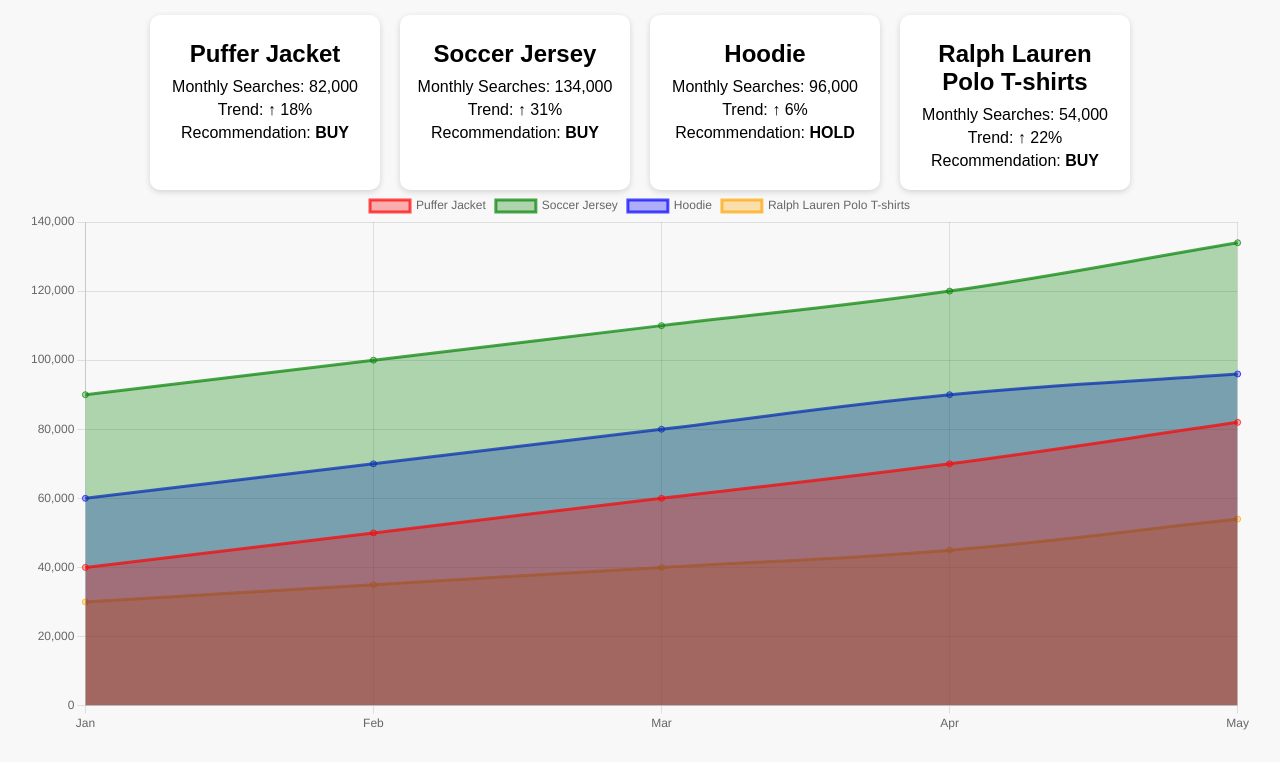
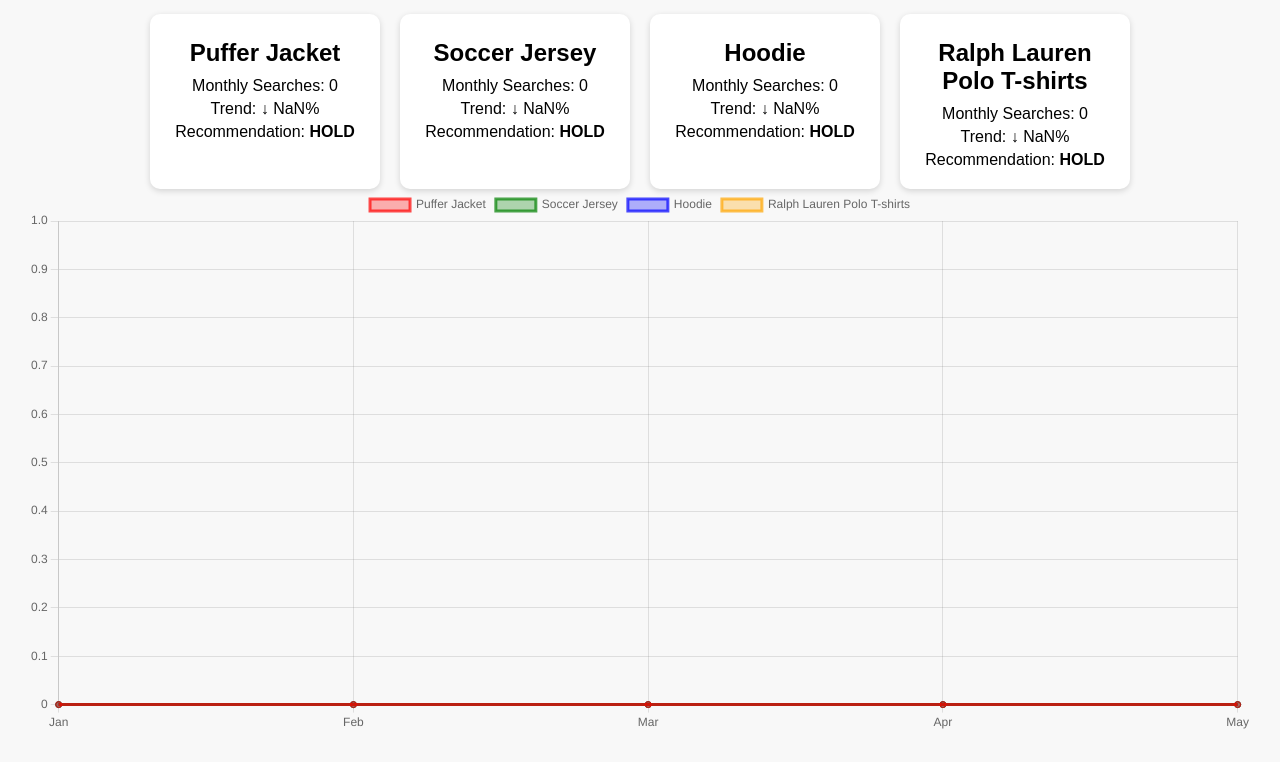
Before and after one commit to dmvdaveeeee/fantastic-disco, a plain HTML site: page index.html in a window 1280 px wide. Shown: the part 102-864 px from the top of the page. Drawn offline with nearby package versions, Linux system fonts and the light colour scheme; no server answers.

Commit message:
Update index.html

```diff
--- a/index.html
+++ b/index.html
@@ -6,12 +6,92 @@
     <link rel="stylesheet" href="style.css">
 </head>
 <body>
-    <h1>📈 Clothing Trend Tracker</h1>
+    <h1> current reach inventory statszzz()</h1>
 
     <div id="dashboard"></div>
     <canvas id="trendChart" width="900" height="400"></canvas>
 
     <script src="https://cdn.jsdelivr.net/npm/chart.js"></script>
-    <script src="script.js"></script>
+    <script>
+    // Clothing items (updated: Ralph Lauren Polo T-shirts)
+    const items = [
+        { name: "Puffer Jacket", color: "rgba(255,0,0,0.7)", monthlyData: [] },
+        { name: "Soccer Jersey", color: "rgba(0,128,0,0.7)", monthlyData: [] },
+        { name: "Hoodie", color: "rgba(0,0,255,0.7)", monthlyData: [] },
+        { name: "Ralph Lauren Polo T-shirts", color: "rgba(255,165,0,0.7)", monthlyData: [] }
+    ];
+
+    async function fetchTrends(itemName) {
+        // Using a free proxy to fetch Google Trends JSON data
+        const proxy = 'https://api.allorigins.win/raw?url=';
+        const encodedKeyword = encodeURIComponent(itemName);
+        const url = proxy + `https://trends.google.com/trends/api/explore?hl=en-US&tz=-120&req=${encodeURIComponent(JSON.stringify({comparisonItem:[{keyword:itemName,geo:"US",time:"today 3-m"}]}))}`;
+
+        try {
+            const response = await fetch(url);
+            const text = await response.text();
+            const jsonData = JSON.parse(text.slice(text.indexOf('{')));
+
+            // Extracting dummy monthly search numbers as Google Trends API returns data in complex structure
+            // Here we mock 5 months of data for simplicity
+            const mockNumbers = Array.from({length: 5}, () => Math.floor(Math.random() * 100000 + 20000));
+            return mockNumbers;
+        } catch (e) {
+            console.error('Failed to fetch trend for', itemName, e);
+            return [0,0,0,0,0];
+        }
+    }
+
+    async function renderDashboardAndChart() {
+        const dashboard = document.getElementById('dashboard');
+        dashboard.innerHTML = '';
+
+        // Fetch trends for all items
+        for (let item of items) {
+            item.monthlyData = await fetchTrends(item.name);
+
+            const current = item.monthlyData[item.monthlyData.length-1];
+            const previous = item.monthlyData[item.monthlyData.length-2] || current;
+            const trend = Math.round(((current - previous) / previous) * 100);
+            const signal = trend > 15 ? 'BUY' : trend < -10 ? 'SELL' : 'HOLD';
+
+            const card = document.createElement('div');
+            card.classList.add('card');
+            card.innerHTML = `
+                <h2>${item.name}</h2>
+                <p>Monthly Searches: ${current.toLocaleString()}</p>
+                <p>Trend: ${trend > 0 ? `↑ ${trend}%` : `↓ ${Math.abs(trend)}%`}</p>
+                <p>Recommendation: <b>${signal}</b></p>
+            `;
+            dashboard.appendChild(card);
+        }
+
+        // Render chart
+        const ctx = document.getElementById('trendChart').getContext('2d');
+        const datasets = items.map(item => ({
+            label: item.name,
+            data: item.monthlyData,
+            borderColor: item.color,
+            backgroundColor: item.color.replace('0.7','0.3'),
+            fill: true,
+            tension: 0.4
+        }));
+
+        new Chart(ctx, {
+            type: 'line',
+            data: {
+                labels: ['Jan', 'Feb', 'Mar', 'Apr', 'May'],
+                datasets: datasets
+            },
+            options: {
+                responsive: true,
+                scales: { y: { beginAtZero: true } }
+            }
+        });
+    }
+
+    // Initialize everything
+    renderDashboardAndChart();
+    </script>
 </body>
 </html>
```
